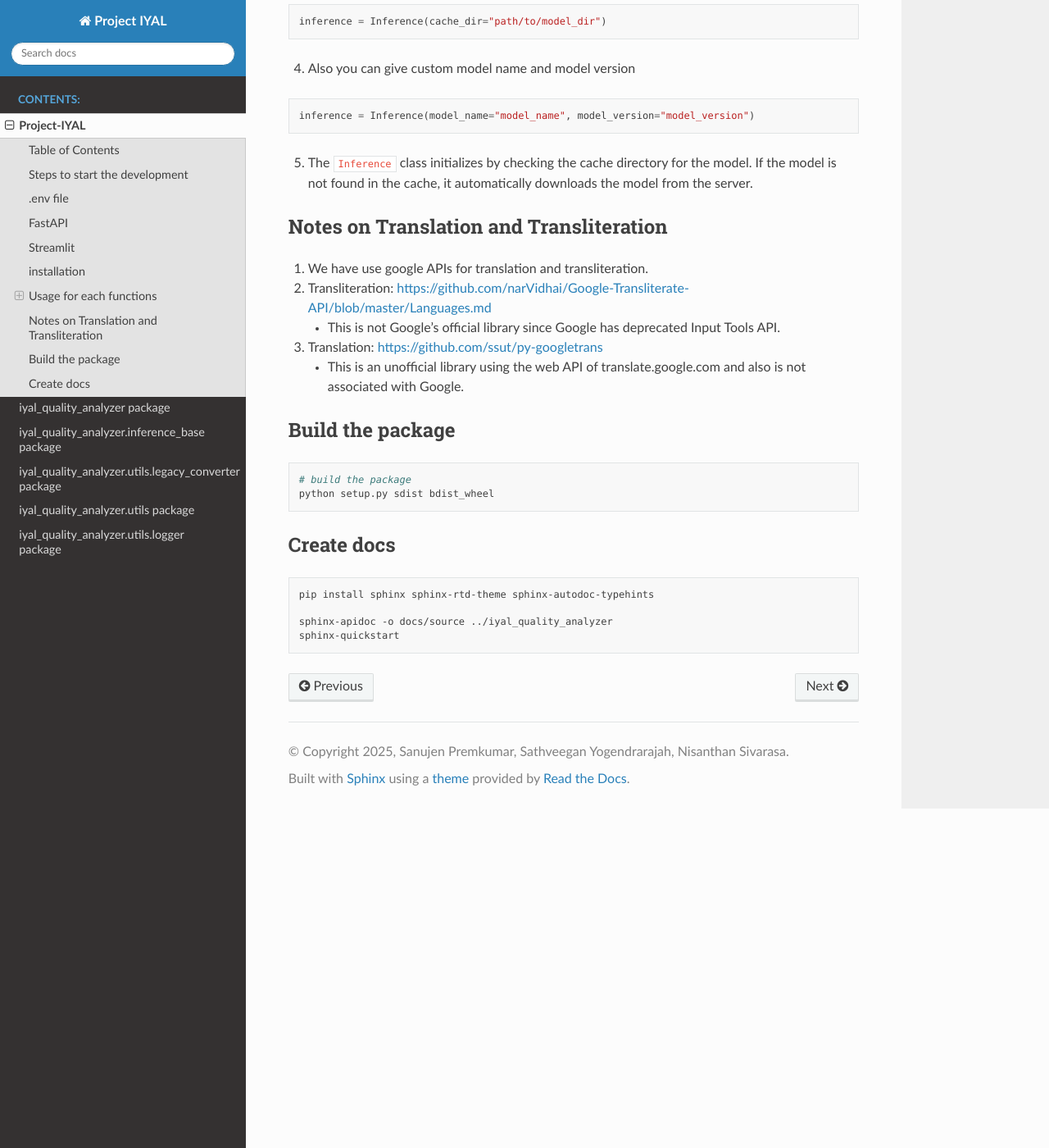
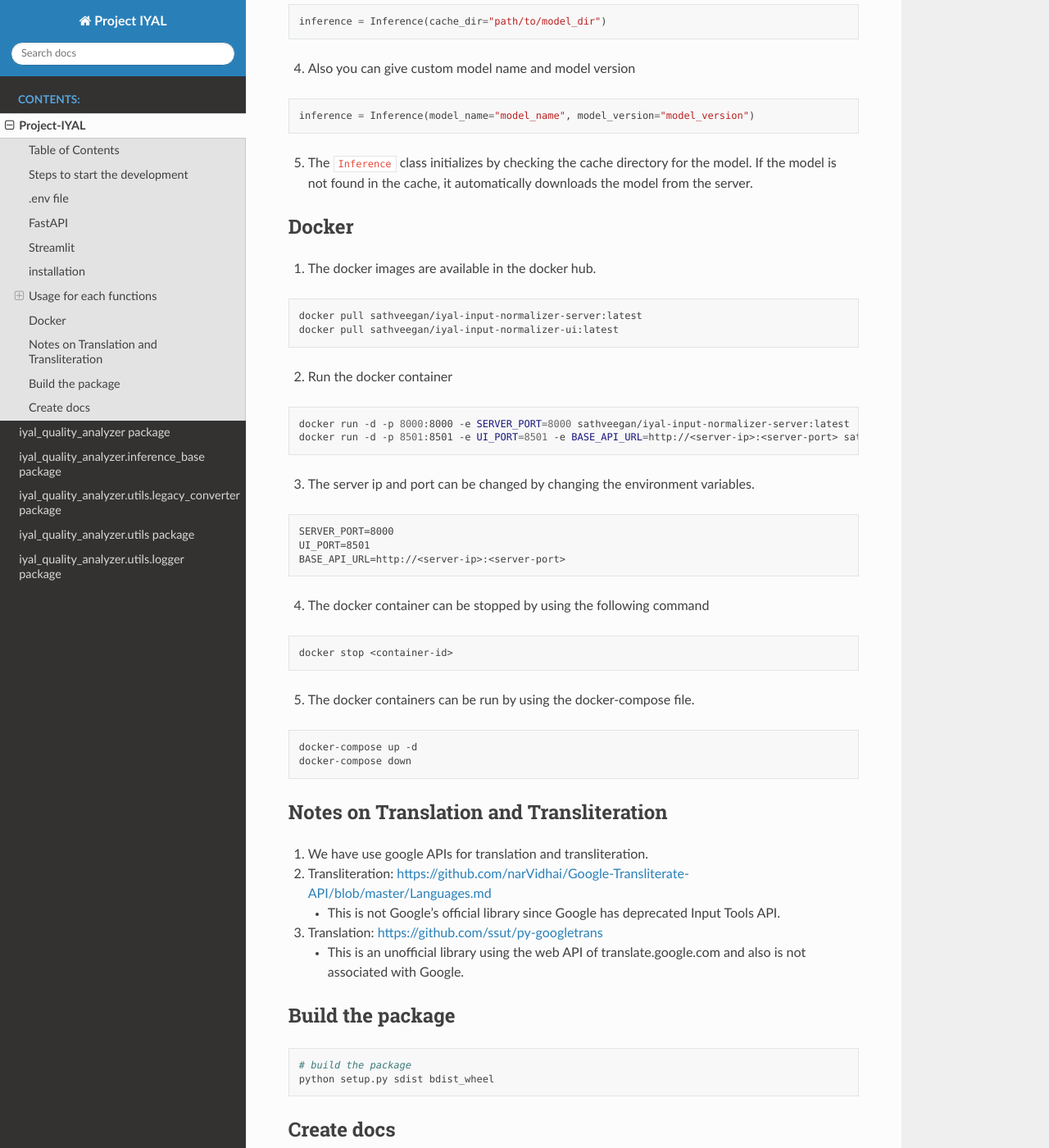
Before and after one commit to Sanujen/Project-IYAL, a Sphinx documentation site: the page built from docs/source/README.rst, in a window 1280 px wide and 1400 px high, scrolled down 2618 px. Shown: the whole window at 82% size. Built offline with Sphinx 7.4.7 and the Read the Docs theme 3.1.0, drawn with Linux system fonts in a browser that asks for light colours.

Commit message:
update readme.rst

```diff
--- a/docs/source/README.rst
+++ b/docs/source/README.rst
@@ -9,7 +9,7 @@ Table of Contents
 | `Steps to start the development <#steps-to-start-the-development>`__
 | `.env file <#env-file>`__ `FastAPI <#fastapi>`__
   `Streamlit <#streamlit>`__ `Usage for each
-  functions <#usage-for-function>`__ `Notes on Translation and
+  functions <#usage-for-function>`__ `Docker <#docker>`__ `Notes on Translation and
   Transliteration <#notes-on-translation-and-transliteration>`__
 
 Steps to start the development
@@ -153,6 +153,44 @@ Notes on Inference
    for the model. If the model is not found in the cache, it
    automatically downloads the model from the server.
 
+Docker
+------
+
+1. The docker images are available in the docker hub.
+
+.. code:: bash
+
+   docker pull sathveegan/iyal-input-normalizer-server:latest
+   docker pull sathveegan/iyal-input-normalizer-ui:latest
+
+2. Run the docker container
+
+.. code:: bash
+
+   docker run -d -p 8000:8000 -e SERVER_PORT=8000 sathveegan/iyal-input-normalizer-server:latest
+   docker run -d -p 8501:8501 -e UI_PORT=8501 -e BASE_API_URL=http://<server-ip>:<server-port> sathveegan/iyal-input-normalizer-ui:latest
+
+3. The server ip and port can be changed by changing the environment variables.
+
+.. code:: env
+
+   SERVER_PORT=8000
+   UI_PORT=8501
+   BASE_API_URL=http://<server-ip>:<server-port>
+
+4. The docker container can be stopped by using the following command
+
+.. code:: bash
+
+   docker stop <container-id>
+
+5. The docker containers can be run by using the docker-compose file.
+
+.. code:: bash
+
+   docker-compose up -d
+   docker-compose down
+
 Notes on Translation and Transliteration
 ----------------------------------------
 
@@ -160,7 +198,7 @@ Notes on Translation and Transliteration
 2. Transliteration:
    https://github.com/narVidhai/Google-Transliterate-API/blob/master/Languages.md
 
-   - This is not Google’s official library since Google has deprecated
+   - This is not Google's official library since Google has deprecated
      Input Tools API.
 
 3. Translation: https://github.com/ssut/py-googletrans
```
